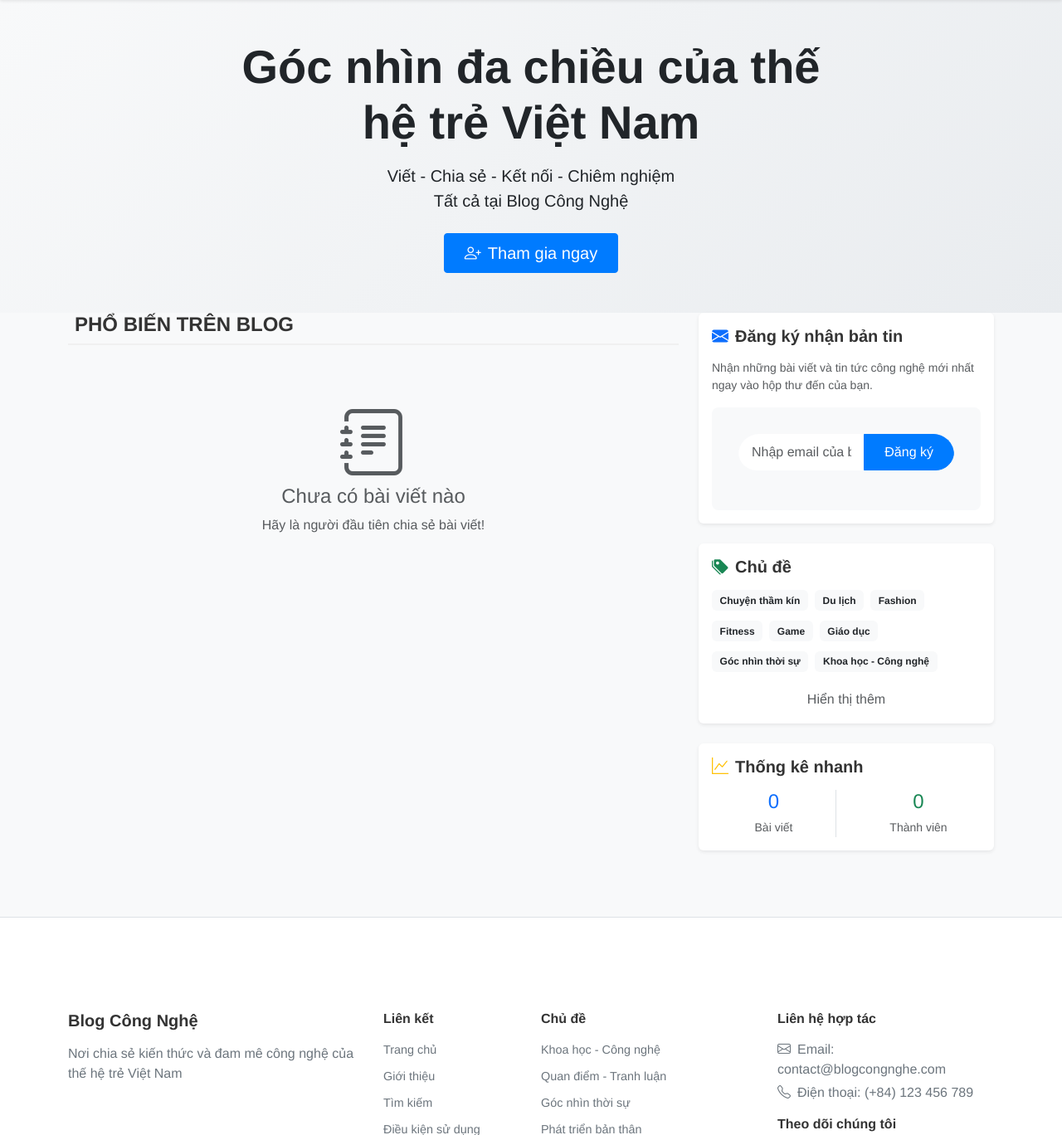
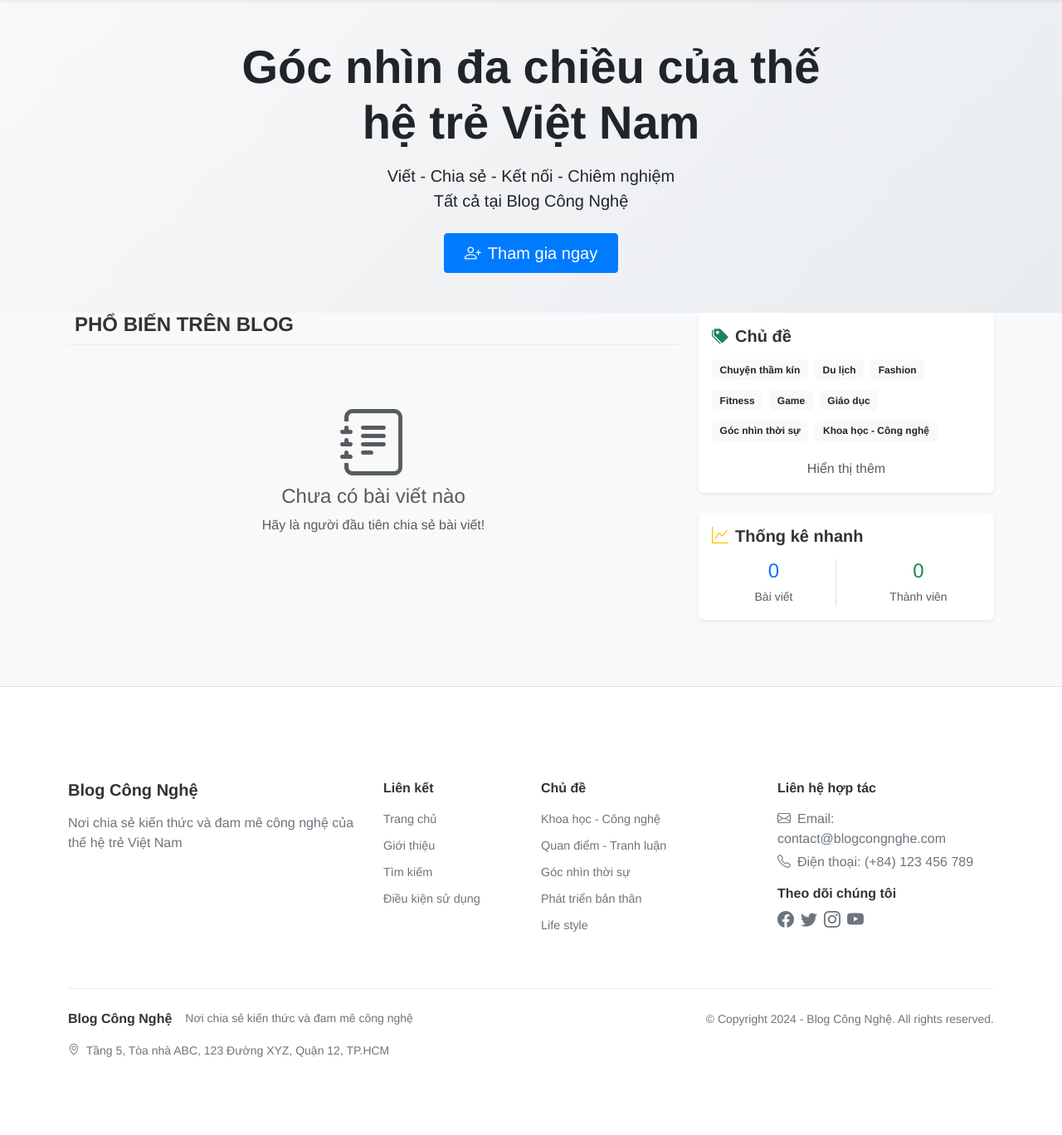
Before and after one commit to HarukiSakurai105/blogs, a Flask app: page / in a window 1280 px wide. Shown: the part 90-1458 px from the top of the page at 83% size. After the commit the page ends 1364 px from the top, so only its background shows below. Run offline with Flask 3, Linux system fonts and the light colour scheme; data comes from the database, SQL or seed files in the repository; data that the repository does not hold is empty; some libraries are stand-ins or nearby versions.

Commit message:
Update compiled Python files in __pycache__ and remove newsletter subscription section from home template for a cleaner layout.

```diff
--- a/templates/home.html
+++ b/templates/home.html
@@ -120,24 +120,6 @@
 
         <!-- Sidebar -->
         <div class="col-lg-4 d-none d-lg-block">
-            <!-- Newsletter Subscription -->
-            <div class="card shadow-sm border-0 mb-4">
-                <div class="card-body">
-                    <h5 class="card-title mb-3">
-                        <i class="bi bi-envelope-fill text-primary me-2"></i>Đăng ký nhận bản tin
-                    </h5>
-                    <p class="text-muted small mb-3">Nhận những bài viết và tin tức công nghệ mới nhất ngay vào hộp thư đến của bạn.</p>
-                    <form class="newsletter-form" method="POST" action="{{ url_for('newsletter.subscribe') }}">
-                        <div class="input-group">
-                            <input type="email" class="form-control" placeholder="Nhập email của bạn" required>
-                            <button class="btn btn-primary" type="submit">
-                                Đăng ký
-                            </button>
-                        </div>
-                    </form>
-                </div>
-            </div>
-
             <!-- Categories -->
             <div class="card shadow-sm border-0 mb-4">
                 <div class="card-body">
```
